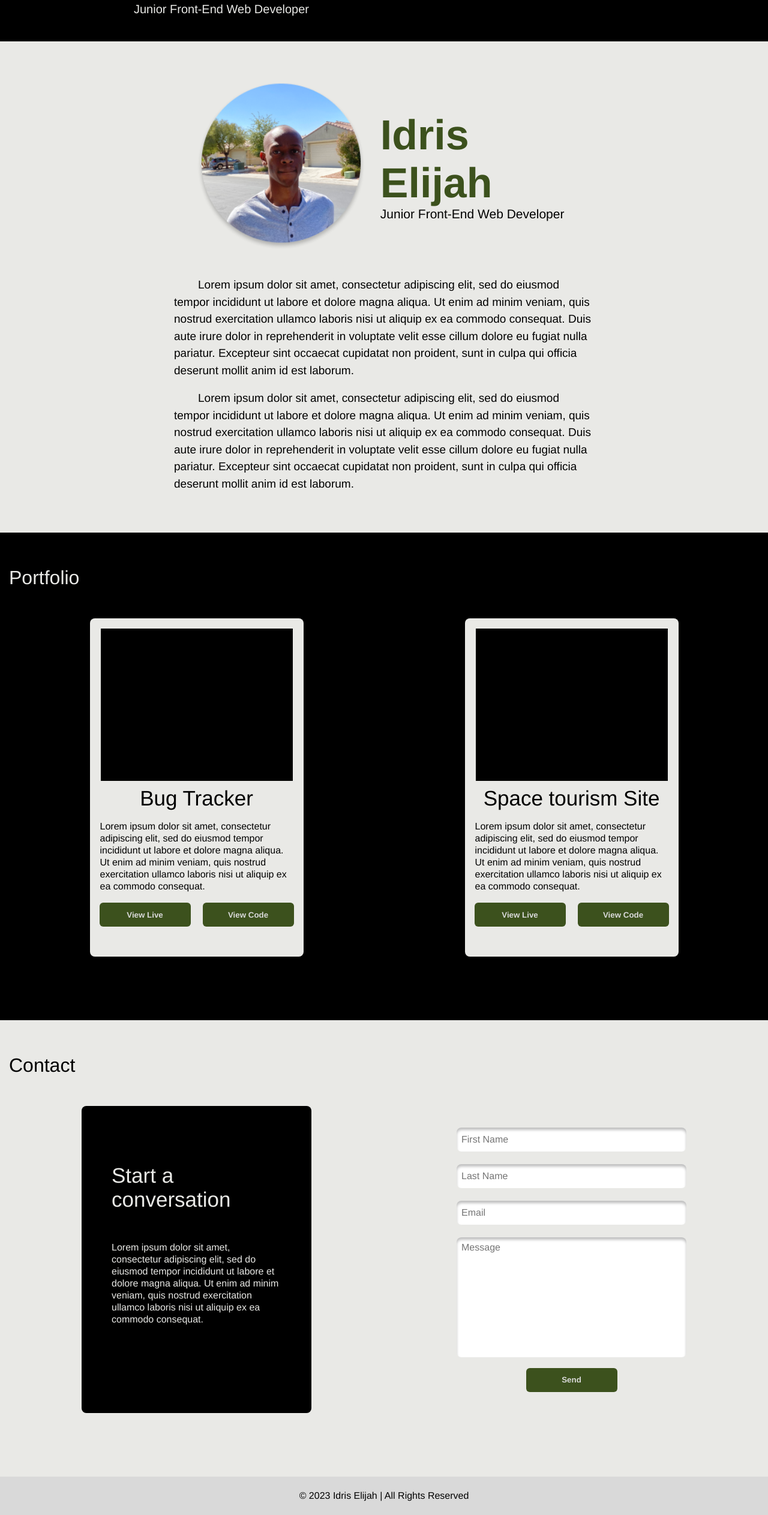
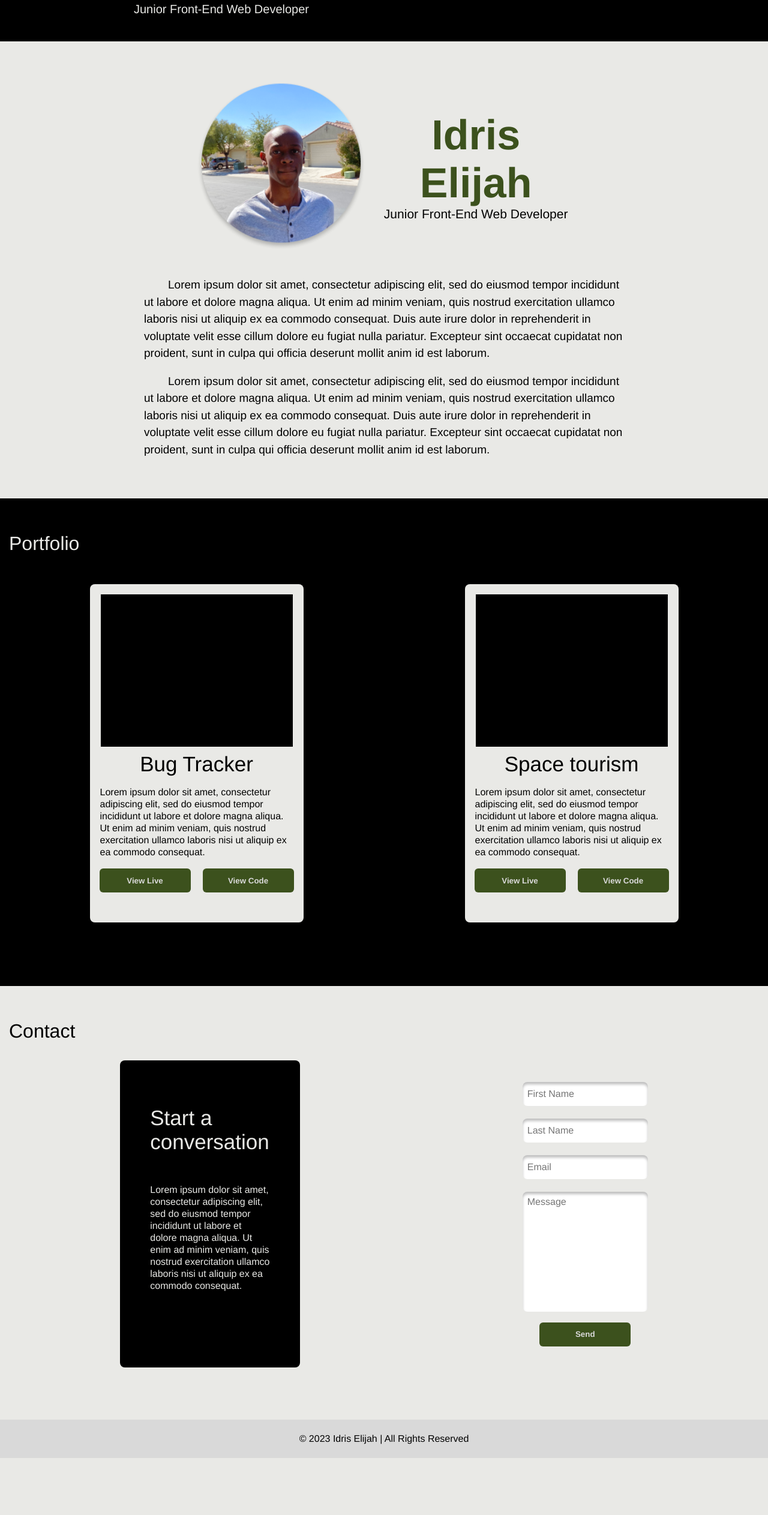
Before and after one commit to theidriselijah/Idris-Elijah, a React (Vite) app: page / in a window 1280 px wide. Shown: the part 731-3257 px from the top of the page at 60% size. After the commit the page ends 3162 px from the top, so only its background shows below. Built offline with nearby package versions, Linux system fonts and the light colour scheme.

Commit message:
Semi-Final Version

```diff
--- a/src/App.css
+++ b/src/App.css
@@ -24,6 +24,7 @@ h1 {
 h3 {
     font-size: 70px;
     color: #3C511D;
+    text-align: center;
 }
 
 h4 {
@@ -65,14 +66,14 @@ button:active {
 }
 
 form {
-    width: 383px;
+    max-width: 383px;
     height: 512px;
     color: #E9E9E6;
     display: flex;
     flex-direction: column;
     align-items: center;
     justify-content: center;
-    margin: 49px auto;
+    margin: 30px auto;
 }
 
 input {
@@ -129,6 +130,7 @@ textarea {
 
 .header-title p {
     font-size: 21px;
+    text-align: center;
 }
 
 .about {
@@ -153,7 +155,7 @@ textarea {
 }
 
 .project {
-    width: 356px;
+    max-width: 356px;
     height: 564px;
     background-color: #E9E9E6;
     border-radius: 8px;
@@ -187,7 +189,7 @@ textarea {
 }
 
 .convo-box {
-    width: 383px;
+    max-width: 350px;
     height: 512px;
     background-color: #000000;
     color: #E9E9E6;
@@ -196,7 +198,7 @@ textarea {
     align-items: center;
     justify-content: center;
     border-radius: 8px;
-    margin: 49px auto;
+    margin: 30px auto;
 }
 
 .convo-box h5 {
@@ -209,9 +211,24 @@ textarea {
     line-height: 20px;
 }
 
-@media (max-width: 400px) {
+@media (max-width: 320px) {
     .hero h1 {
         font-size: 100px;
+    }
+
+    .project-button-area {
+        width: 270px;
+    }
+
+    button {
+        width: 120px;
+        height: 40px;
+    }
+}
+
+@media (max-width: 390px) {
+    .hero h1 {
+        font-size: 130px;
     }
 }
 
@@ -242,7 +259,7 @@ textarea {
     }
 
     .about-section {
-        max-width: 700px;
+        max-width: 800px;
     }
 
     .portfolio-projects {
@@ -251,6 +268,10 @@ textarea {
 
     .contact-section {
         display: flex;
+    }
+
+    .convo-box {
+        width: 300px;
     }
 }
 
@@ -269,7 +290,7 @@ textarea {
     }
 
     .about-section {
-        max-width: 700px;
+        max-width: 800px;
     }
 
     .portfolio-projects {
--- a/src/App.jsx
+++ b/src/App.jsx
@@ -90,7 +90,7 @@ export default function App() {
 
             <div className="project">
               <div className="project-img"></div>
-              <h5>Space tourism Site</h5>
+              <h5>Space tourism</h5>
               <p>
                 Lorem ipsum dolor sit amet, consectetur adipiscing elit, sed do
                 eiusmod tempor incididunt ut labore et dolore magna aliqua. Ut
```
